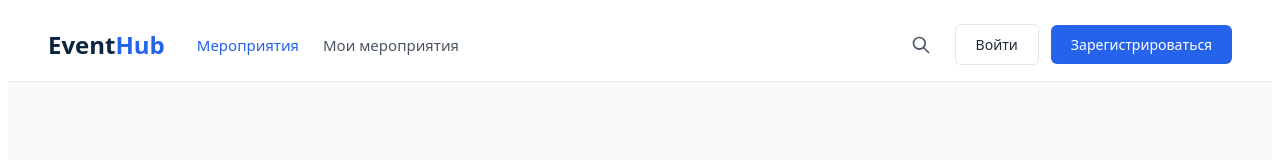
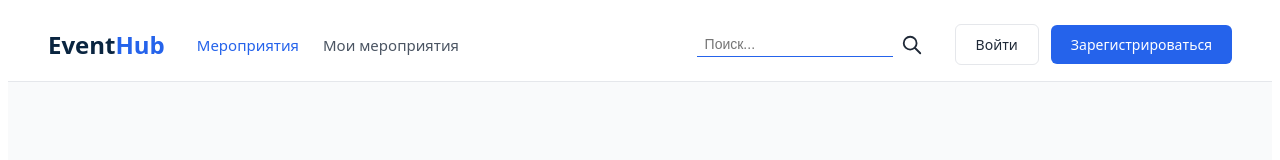
Before and after one commit to BekmurzaErnisov/EVENTHUB-FRONT, a React (Vite) app: page /login in a window 1280 px wide. Both pictures are taken after a click on the button 920 px from the left and 44 px from the top of the page. Shown: the top 160 px of the page. Built offline with nearby package versions, Linux system fonts and the light colour scheme.

Commit message:
fix(navbar): update layout search interaction and style according to design mockups

```diff
--- a/src/components/Navbar.tsx
+++ b/src/components/Navbar.tsx
@@ -1,10 +1,12 @@
-import React, { useState } from 'react';
+import React, { useState, useRef, useEffect } from 'react';
 import { Link, useNavigate, useLocation } from 'react-router-dom';
 
 export const Navbar: React.FC = () => {
   const [searchQuery, setSearchQuery] = useState('');
+  const [isOpen, setIsOpen] = useState(false);
   const navigate = useNavigate();
   const location = useLocation();
+  const inputRef = useRef<HTMLInputElement>(null);
 
   const handleSearchSubmit = (event: React.FormEvent) => {
     event.preventDefault();
@@ -12,6 +14,22 @@ export const Navbar: React.FC = () => {
     console.log('search searchQuery:', searchQuery);
     navigate(`/profile?search=${searchQuery}`);
   };
+
+  const handleIconClick = () => {
+    if (isOpen && searchQuery.trim()) {
+      if (inputRef.current) {
+        inputRef.current.form?.requestSubmit();
+      }
+    } else {
+      setIsOpen(!isOpen);
+    }
+  };
+
+  useEffect(() => {
+    if (isOpen && inputRef.current) {
+      inputRef.current.focus();
+    }
+  }, [isOpen]);
 
   const isEventsActive = location.pathname === '/' || location.pathname === '/login' || location.pathname === '/register';
   const isMyEventsActive = location.pathname === '/profile';
@@ -61,24 +79,44 @@ export const Navbar: React.FC = () => {
 
         <form onSubmit={handleSearchSubmit} style={{ display: 'flex', alignItems: 'center', position: 'relative' }}>
           <input
+            ref={inputRef}
             type="text"
-            placeholder=""
+            placeholder="Поиск..."
             value={searchQuery}
             onChange={(e) => setSearchQuery(e.target.value)}
+            onBlur={() => {
+              if (!searchQuery) setIsOpen(false);
+            }}
             style={{
-              padding: '8px 36px 8px 12px',
-              borderRadius: '6px',
               border: 'none',
+              borderBottom: isOpen ? '1px solid #2563EB' : 'none',
               backgroundColor: 'transparent',
               color: '#111827',
               fontSize: '14px',
               outline: 'none',
-              width: '40px',
-              cursor: 'pointer'
+              width: isOpen ? '180px' : '0px',
+              padding: isOpen ? '4px 8px' : '0px',
+              opacity: isOpen ? 1 : 0,
+              transition: 'all 0.25s ease-in-out',
+              cursor: 'text'
             }}
           />
-          <button type="submit" style={{ background: 'none', border: 'none', padding: 0, cursor: 'pointer', display: 'flex', alignItems: 'center' }}>
-            <svg style={{ width: '20px', height: '20px', color: '#4B5563' }} fill="none" stroke="currentColor" viewBox="0 0 24 24">
+
+          <button
+            type="button"
+            onClick={handleIconClick}
+            style={{
+              background: 'none',
+              border: 'none',
+              padding: '8px',
+              cursor: 'pointer',
+              display: 'flex',
+              alignItems: 'center',
+              justifyContent: 'center',
+              borderRadius: '50%'
+            }}
+          >
+            <svg style={{ width: '22px', height: '22px', color: '#1F2937' }} fill="none" stroke="currentColor" viewBox="0 0 24 24">
               <path strokeLinecap="round" strokeLinejoin="round" strokeWidth="2" d="M21 21l-6-6m2-5a7 7 0 11-14 0 7 7 0 0114 0z" />
             </svg>
           </button>
```
